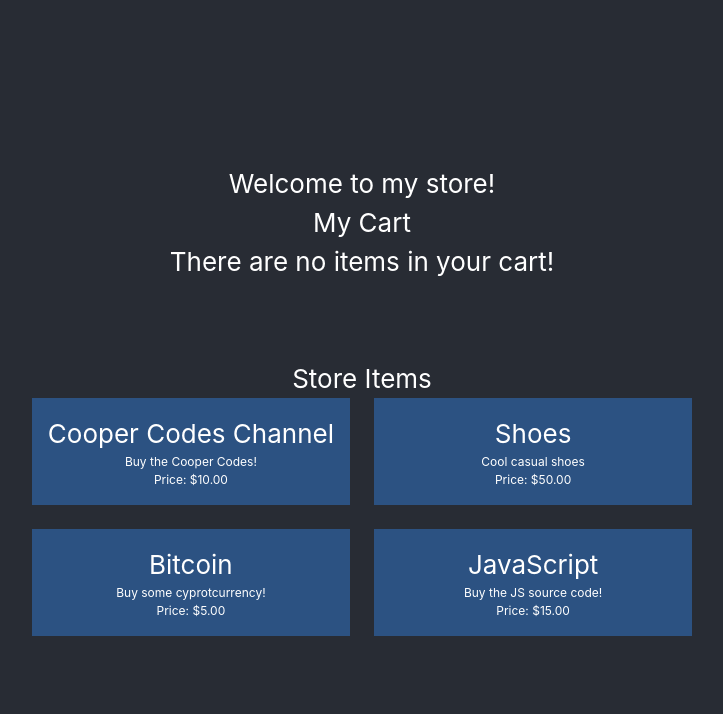
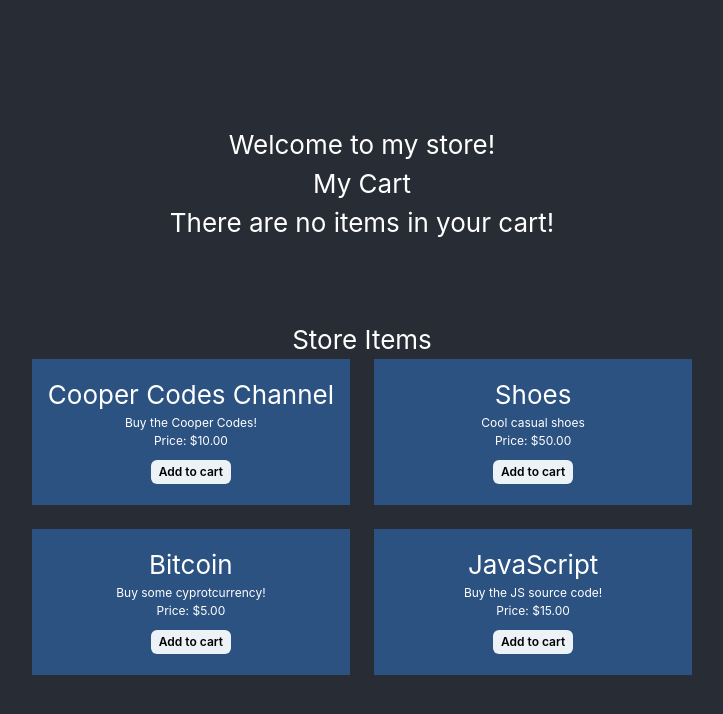
Before and after one commit to Annie-Huang/graphql-apollo-client-shopping-cart, a React (Create React App) app: page / in a window 1280 px wide. Shown: the top 714 px of the page, without its empty margins (278-1001 px from the left). Built offline with nearby package versions, Linux system fonts and the light colour scheme.

Commit message:
Add the button to toggle between add and move to cart

```diff
--- a/src/StoreItem.js
+++ b/src/StoreItem.js
@@ -12,10 +12,23 @@
   let isInCart = CartItems.some((item) => item.id === id); // Check if an item in the cart matches our item
 
   return (
-    <GridItem bg='blue.700' p={'4'}>
+    <GridItem bg='blue.700' p='4'>
       <Text>{item.name}</Text>
       <Text fontSize='xs'>{item.description}</Text>
       <Text fontSize='xs'>Price: ${item.price}.00</Text>
+      <Button
+        onClick={() =>
+          cartItemsVar(
+            isInCart
+              ? CartItems.filter((item) => item.id !== id)
+              : [...CartItems, item]
+          )
+        }
+        size='xs'
+        textColor='black'
+      >
+        {isInCart ? 'Remove from cart' : 'Add to cart'}
+      </Button>
     </GridItem>
   );
 }
```
